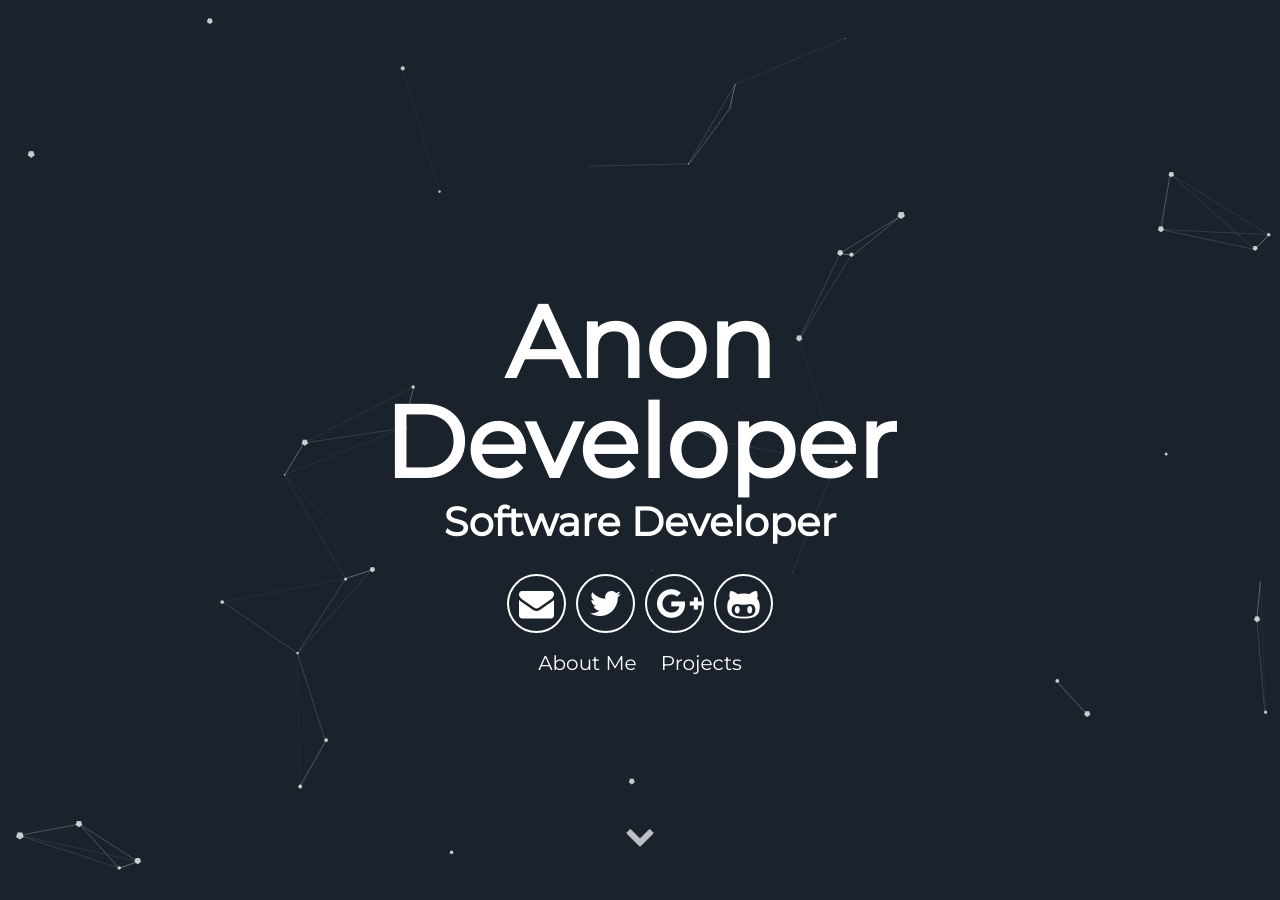
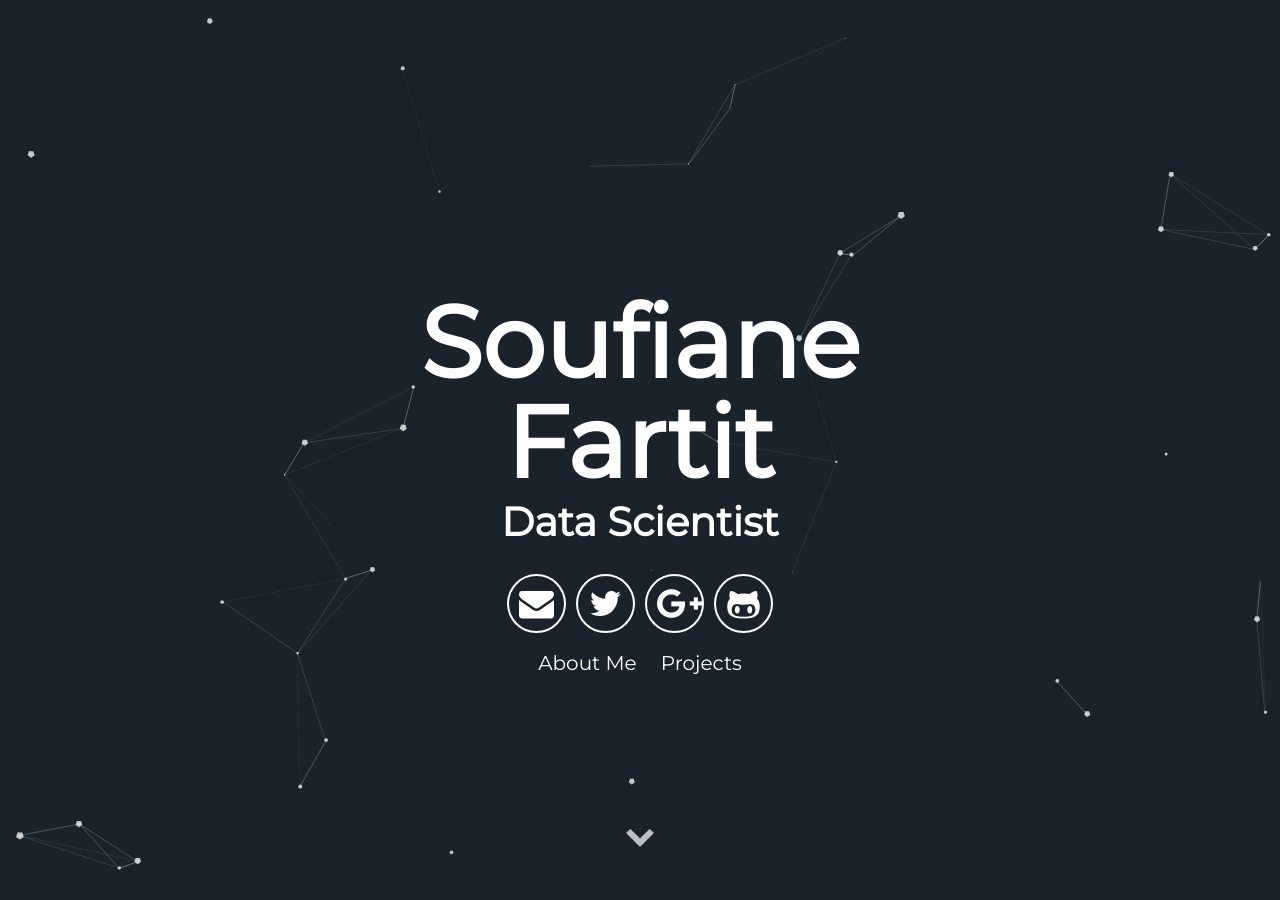
Before and after one commit to Soufiane-Fartit/soufiane-fartit.github.io, a Jekyll site: the page built from index.html, in a window 1280 px wide and 900 px high. Built offline with Jekyll 4.4.1, drawn with Linux system fonts in a browser that asks for light colours; some of the changed lines change nothing that is shown; some of the changed text lies outside the part shown.

Commit message:
edit config

```diff
--- a/_config.yml
+++ b/_config.yml
@@ -1,17 +1,18 @@
 # Site settings
-title: A blog about lorem ipsum dolor sit amet
-description: A blog about lorem ipsum dolor sit amet
+title: SOUFIANE FARTIT
+description: A personal portfolio
 # baseurl: "/particle" # the subpath of your site, e.g. /blog
 # url: "localhost:3000" # the base hostname & protocol for your site e.g. http://willianjusten.com.br
 
 # User settings
-username: Anon Developer
+username: Soufiane Fartit
 user_description: Bicycle rights irony actually neutra typewriter lyft. Man bun taxidermy put a bird on it, umami yr ramps pop-up ugh bushwick chia lo-fi. Occupy bitters pour-over snackwave you probably haven't heard of them small batch. Cornhole mustache man bun letterpress echo park VHS.
-user_title: Software Developer
-email: anon@anon.com
-twitter_username: lorem_ipsum
-github_username:  lorem_ipsum
-gplus_username:  lorem_ipsum
+user_title: Data Scientist
+email: soufiane.fartit@gmail.com
+twitter_username: fartit
+github_username:  soufiane-fartit
+gplus_username:  soufiane-fartit
+linkedin_username:  soufiane-fartit
 
 # Google-analytics
 google-analytics:
```
